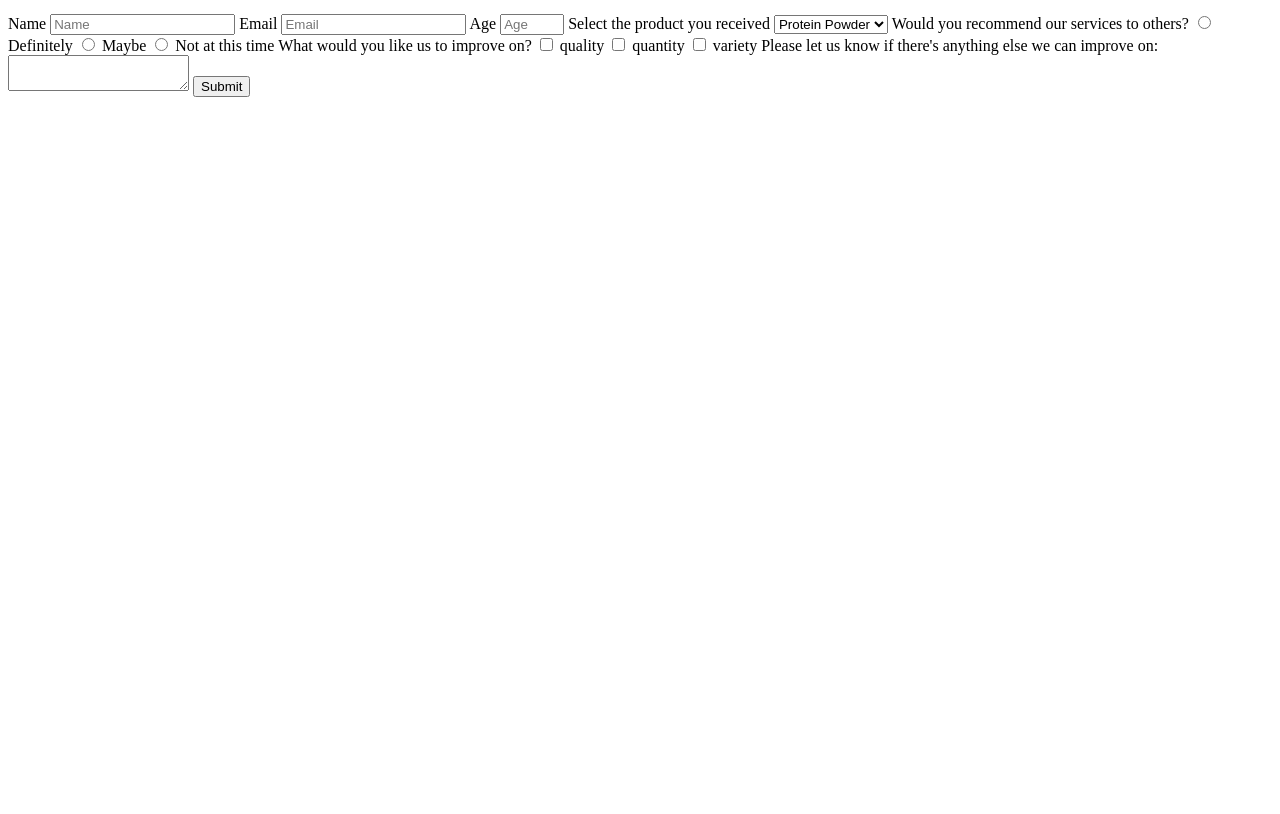
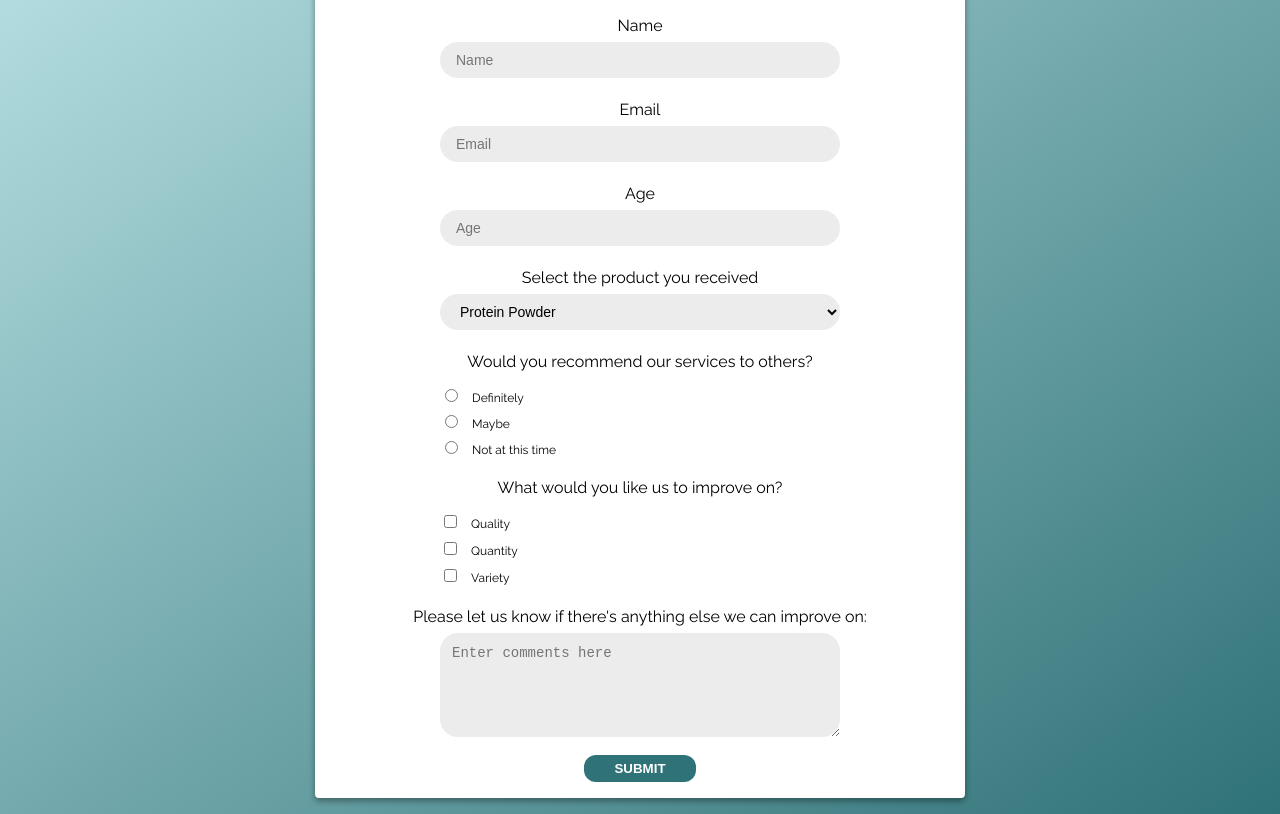
Before and after one commit to Vsmith408/survey-form, a plain HTML site: page index.html in a window 1280 px wide. Shown: the part 101-915 px from the top of the page. Before the commit the page ends 800 px from the top, so only its background shows below. Drawn offline with Linux system fonts and the light colour scheme.

Commit message:
styled form

```diff
--- a/index.css
+++ b/index.css
@@ -0,0 +1,105 @@
+/* colors - #ddfcff */
+
+* {
+  box-sizing: border-box;
+}
+
+body {
+  background-image: linear-gradient(to bottom right, #bae2e5, #2f7277);
+  text-align: center;
+  padding: 16px;
+  font-family: 'Raleway', sans-serif;
+}
+
+form {
+  display: block;
+  margin: auto auto;
+  background-color: #ffffff;
+  width: 650px;
+  max-width: 98%;
+  padding: 16px;
+  border-radius: 4px;
+  box-shadow: 0 3px 6px rgba(0, 0, 0, 0.16), 0 3px 6px rgba(0, 0, 0, 0.23);
+}
+
+#title {
+  color: #2f7277;
+  text-align: center;
+  font-size: 35px;
+  margin-bottom: 8px;
+}
+
+#description {
+  text-align: center;
+  font-family: 'Raleway', sans-serif;
+  font-size: 20px;
+  margin: 0 0 16px;
+}
+
+.text-input,
+select {
+  background-color: #ececec;
+  width: 400px;
+  border: none;
+  border-radius: 18px;
+  height: 36px;
+  padding: 0 16px;
+  font-size: 14px;
+}
+
+label {
+  display: block;
+  padding-top: 8px;
+  margin: 0;
+}
+
+.text-area {
+  background-color: #ececec;
+  width: 400px;
+  border: none;
+  border-radius: 18px;
+  padding: 12px;
+  font-size: 14px;
+}
+
+#submit {
+  padding: 6px 30px 6px 30px;
+  border-radius: 12px;
+  background-color: #2f7277;
+  color: #fff;
+  text-transform: uppercase;
+  font-weight: 600;
+  border: none;
+  transition: 0.2s;
+  cursor: pointer;
+}
+
+#submit:hover {
+  opacity: 0.7;
+}
+
+.form-input {
+  margin: 16px 0;
+}
+
+label {
+  font-size: 12px;
+}
+
+.form-input > label:first-of-type span {
+  display: block;
+  margin-bottom: 8px;
+  font-size: 16px;
+}
+
+.radio-wrap,
+.checkbox-wrap {
+  width: 400px;
+  margin: auto;
+  text-align: left;
+}
+
+.radio-wrap span,
+.checkbox-wrap span {
+  padding-left: 8px;
+}
--- a/index.html
+++ b/index.html
@@ -4,9 +4,16 @@
     <meta charset="UTF-8" />
     <meta name="viewport" content="width=device-width, initial-scale=1.0" />
     <meta http-equiv="X-UA-Compatible" content="ie=edge" />
+    <link rel="stylesheet" href="reset.css" />
+    <link rel="stylesheet" href="index.css" />
+    <link
+      href="https://fonts.googleapis.com/css?family=Oswald|Raleway&display=swap"
+      rel="stylesheet"
+    />
     <title>Survey Form</title>
   </head>
   <body>
+    <div>
       <form id="survey-form">
         <h1 id="title">
           Product Form Survey
@@ -14,12 +21,37 @@
         <p id="description">
           Thanks for visiting our survey to help better your experience
         </p>
-      <label id="name-label">Name</label>
-      <input id="name" type="text" placeholder="Name" required />
-      <label id="email-label">Email</label>
-      <input id="email" type="email" placeholder="Email" required />
-      <label id="number-label">Age</label>
+        <div class="form-input">
+          <label class="main-label" id="name-label">
+            <span>Name</span>
             <input
+              class="text-input"
+              id="name"
+              type="text"
+              placeholder="Name"
+              required
+            />
+          </label>
+        </div>
+
+        <div class="form-input">
+          <label class="main-label" id="email-label">
+            <span>Email</span>
+            <input
+              class="text-input"
+              id="email"
+              type="email"
+              placeholder="Email"
+              required
+            />
+          </label>
+        </div>
+
+        <div class="form-input">
+          <label class="main-label" id="number-label">
+            <span>Age</span>
+            <input
+              class="text-input"
               id="number"
               type="number"
               placeholder="Age"
@@ -27,40 +59,105 @@
               min="1"
               max="100"
             />
+          </label>
+        </div>
 
-      <label>Select the product you received</label>
-      <select id="dropdown">
+        <div class="form-input">
+          <label class="main-label">
+            <span>Select the product you received</span>
+            <select id="dropdown" placeholder="select a product">
               <option value="protein-powder">Protein Powder</option>
               <option value="protein-bars">Protein Bars</option>
               <option value="pre-workout">Pre Workout</option>
             </select>
-
-      <label id="radio-label"
-        >Would you recommend our services to others?</label
-      >
-      <input name="recommend" id="radio" type="radio" value="definitely" />
-      Definitely
-      <input name="recommend" id="radio" type="radio" value="maybe" /> Maybe
+          </label>
+        </div>
+        <div class="form-input">
+          <label class="main-label" id="radio-label">
+            <span>Would you recommend our services to others?</span>
+          </label>
+          <label class="radio-wrap">
             <input
               name="recommend"
               id="radio"
+              class="radio"
+              type="radio"
+              value="definitely"
+            />
+            <span>Definitely</span>
+          </label>
+          <label class="radio-wrap">
+            <input
+              name="recommend"
+              id="radio"
+              class="radio"
+              type="radio"
+              value="maybe"
+            />
+            <span>Maybe</span>
+          </label>
+          <label class="radio-wrap">
+            <input
+              name="recommend"
+              id="radio"
+              class="radio"
               type="radio"
               value="not at this time"
             />
-      Not at this time
+            <span>Not at this time</span>
+          </label>
+        </div>
 
-      <label id="checkbox-label">What would you like us to improve on?</label>
-      <input type="checkbox" value="quality" /> quality
-      <input type="checkbox" value="quantity" /> quantity
-      <input type="checkbox" value="variety" /> variety
+        <div class="form-input">
+          <label class="main-label" id="checkbox-label">
+            <span>What would you like us to improve on?</span>
+          </label>
+          <label class="checkbox-wrap">
+            <input
+              id="checkbox"
+              class="checkbox"
+              type="checkbox"
+              value="quality"
+            />
+            <span>Quality</span>
+          </label>
+          <label class="checkbox-wrap">
+            <input
+              id="checkbox"
+              class="checkbox"
+              type="checkbox"
+              value="quantity"
+            />
+            <span>Quantity</span>
+          </label>
+          <label class="checkbox-wrap">
+            <input
+              id="checkbox"
+              class="checkbox"
+              type="checkbox"
+              value="variety"
+            />
+            <span>Variety</span>
+          </label>
+        </div>
 
-      <label
-        >Please let us know if there's anything else we can improve on:</label
-      >
-      <textarea></textarea>
+        <div class="form-input">
+          <label class="main-label">
+            <span>
+              Please let us know if there's anything else we can improve on:
+            </span>
+            <textarea
+              class="text-area"
+              rows="5"
+              cols="60"
+              placeholder="Enter comments here"
+            ></textarea>
+          </label>
+        </div>
 
         <button id="submit">Submit</button>
       </form>
+    </div>
     <script src="https://cdn.freecodecamp.org/testable-projects-fcc/v1/bundle.js"></script>
   </body>
 </html>
--- /dev/null
+++ b/reset.css
@@ -0,0 +1,129 @@
+/* http://meyerweb.com/eric/tools/css/reset/
+   v2.0 | 20110126
+   License: none (public domain)
+*/
+
+html,
+body,
+div,
+span,
+applet,
+object,
+iframe,
+h1,
+h2,
+h3,
+h4,
+h5,
+h6,
+p,
+blockquote,
+pre,
+a,
+abbr,
+acronym,
+address,
+big,
+cite,
+code,
+del,
+dfn,
+em,
+img,
+ins,
+kbd,
+q,
+s,
+samp,
+small,
+strike,
+strong,
+sub,
+sup,
+tt,
+var,
+b,
+u,
+i,
+center,
+dl,
+dt,
+dd,
+ol,
+ul,
+li,
+fieldset,
+form,
+label,
+legend,
+table,
+caption,
+tbody,
+tfoot,
+thead,
+tr,
+th,
+td,
+article,
+aside,
+canvas,
+details,
+embed,
+figure,
+figcaption,
+footer,
+header,
+hgroup,
+menu,
+nav,
+output,
+ruby,
+section,
+summary,
+time,
+mark,
+audio,
+video {
+  margin: 0;
+  padding: 0;
+  border: 0;
+  font-size: 100%;
+  font: inherit;
+  vertical-align: baseline;
+}
+/* HTML5 display-role reset for older browsers */
+article,
+aside,
+details,
+figcaption,
+figure,
+footer,
+header,
+hgroup,
+menu,
+nav,
+section {
+  display: block;
+}
+body {
+  line-height: 1;
+}
+ol,
+ul {
+  list-style: none;
+}
+blockquote,
+q {
+  quotes: none;
+}
+blockquote:before,
+blockquote:after,
+q:before,
+q:after {
+  content: '';
+  content: none;
+}
+table {
+  border-collapse: collapse;
+  border-spacing: 0;
+}
```
Lines whose indentation alone changed are shown as unchanged.
